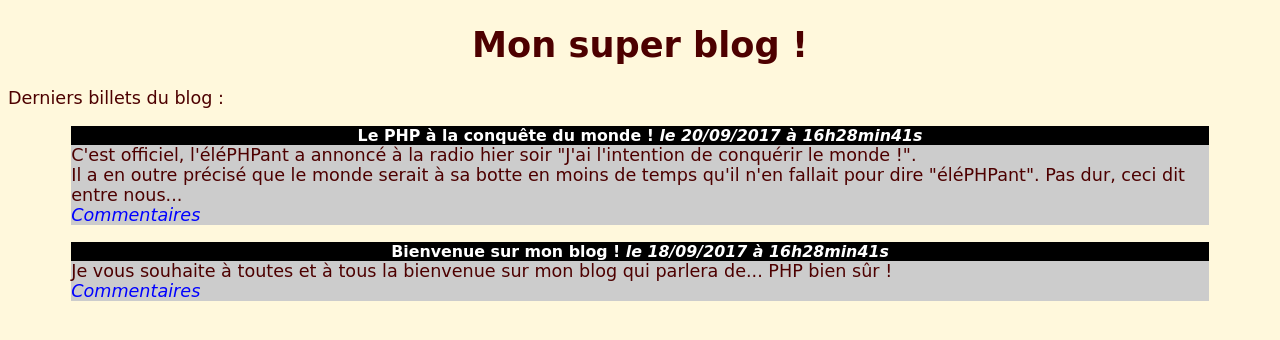
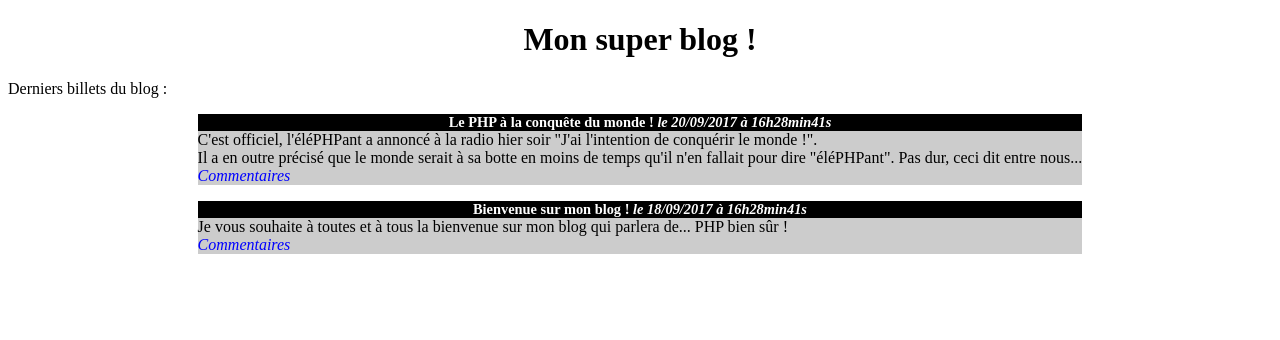
Before and after one commit to c57fr/mvc, a PHP site: page / in a window 1280 px wide. Shown: the top 340 px of the page. Run offline with PHP 8.4, Linux system fonts and the light colour scheme; data comes from the database, SQL or seed files in the repository.

Commit message:
Strucure dossiers

```diff
--- a/controller.php
+++ b/controller/frontend.php
@@ -1,12 +1,12 @@
 <?php
 
-require('model.php');
+require('model/frontend.php');
 
 function listPosts()
 {
     $posts = getPosts();
 
-    require('listPostsView.php');
+    require('view/frontend/listPostsView.php');
 }
 
 function post()
@@ -14,5 +14,5 @@ function post()
     $post = getPost($_GET['id']);
     $comments = getComments($_GET['id']);
 
-    require('postView.php');
+    require('view/frontend/postView.php');
 }
--- a/index.php
+++ b/index.php
@@ -1,5 +1,5 @@
 <?php
-require('controller.php');
+require('controller/frontend.php');
 
 if (isset($_GET['action'])) {
     if ($_GET['action'] == 'listPosts') {
--- a/style.css
+++ b/public/css/style.css
@@ -1,12 +1,3 @@
-
-body {
-    font-size: 1.1em;
-    color: rgb(77, 0, 0);
-    background-color: cornsilk;
-    font-family: 'Comic Sans MS', serif;
-}
-
-
 h1, h3
 {
     text-align:center;
@@ -25,7 +16,7 @@ h3
 }
 .news
 {
-    width:90%;
+    width:70%;
     margin:auto;
 }
 
--- a/template.php
+++ b/view/frontend/template.php
@@ -3,7 +3,7 @@
     <head>
         <meta charset="utf-8" />
         <title><?= $title ?></title>
-        <link href="style.css" rel="stylesheet" />
+        <link href="public/css/style.css" rel="stylesheet" />
     </head>
 
     <body>
```
Also changed, not shown: model/frontend.php (renamed from model.php, +6 -3 lines), view/frontend/listPostsView.php (renamed from listPostsView.php), view/frontend/postView.php (renamed from postView.php).
